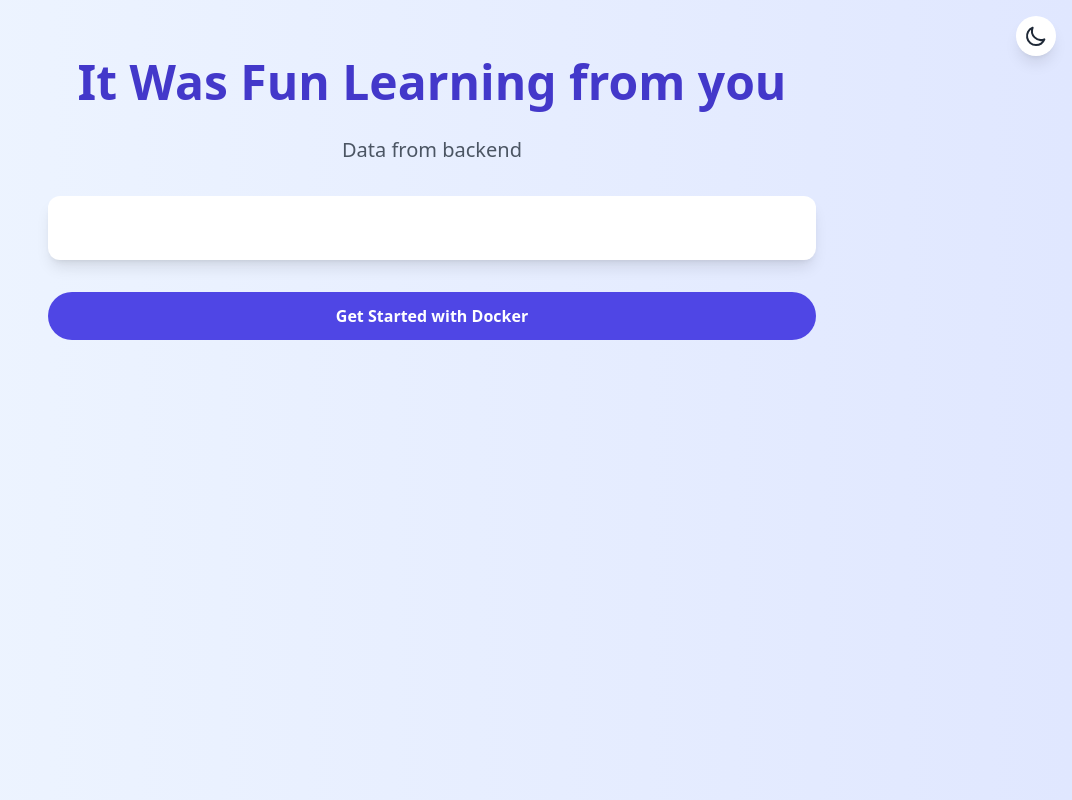
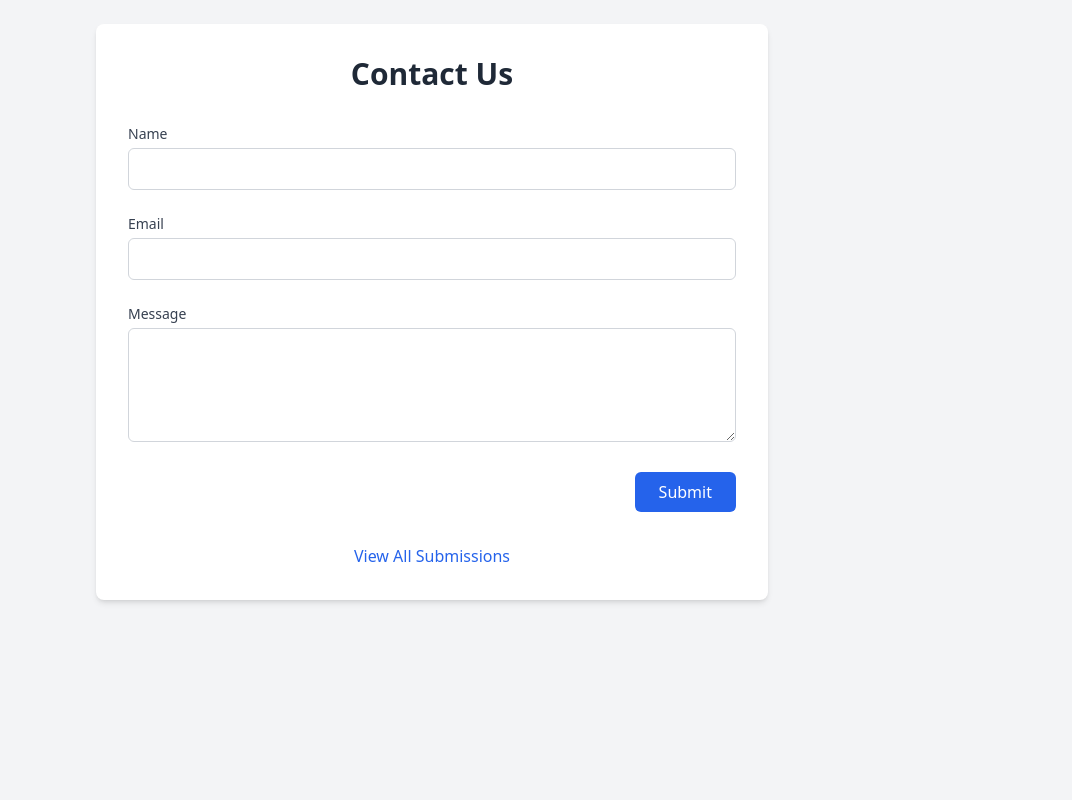
Before and after one commit to imTanush02/App-Docker, a Node project: template frontend/views/index.ejs in a window 1280 px wide. Shown: the whole page, without its empty margins (208-1280 px from the left). Run offline with Node 20 templates, Linux system fonts and the light colour scheme; the template is opened without the code that fills it, so the values that code supplies are empty; some libraries are stand-ins or nearby versions.

Commit message:
assignment done

```diff
--- a/backend/requirements.txt
+++ b/backend/requirements.txt
@@ -1 +1,3 @@
 flask
+pymongo
+python-dotenv
--- a/frontend/views/index.ejs
+++ b/frontend/views/index.ejs
@@ -1,75 +1,77 @@
 <!DOCTYPE html>
-<html lang="en" class="">
-  <head>
-    <meta charset="UTF-8" />
-    <meta name="viewport" content="width=device-width, initial-scale=1.0" />
-    <title>Docker Learning Journey</title>
-    <!-- Tailwind CSS CDN with dark mode -->
+<html lang="en">
+<head>
+    <meta charset="UTF-8">
+    <meta name="viewport" content="width=device-width, initial-scale=1.0">
+    <title>Contact Form</title>
     <script src="https://cdn.tailwindcss.com"></script>
+</head>
+<body class="bg-gray-100 min-h-screen p-6">
+    <div class="max-w-2xl mx-auto bg-white rounded-lg shadow-md p-8">
+        <h1 class="text-3xl font-bold text-gray-800 mb-8 text-center">Contact Us</h1>
+
+        <form id="contactForm" class="space-y-6">
+            <div>
+                <label for="name" class="block text-sm font-medium text-gray-700 mb-1">Name</label>
+                <input type="text" id="name" name="name" required
+                    class="w-full px-4 py-2 border border-gray-300 rounded-md focus:ring-2 focus:ring-blue-500 focus:border-transparent">
+            </div>
+
+            <div>
+                <label for="email" class="block text-sm font-medium text-gray-700 mb-1">Email</label>
+                <input type="email" id="email" name="email" required
+                    class="w-full px-4 py-2 border border-gray-300 rounded-md focus:ring-2 focus:ring-blue-500 focus:border-transparent">
+            </div>
+
+            <div>
+                <label for="message" class="block text-sm font-medium text-gray-700 mb-1">Message</label>
+                <textarea id="message" name="message" rows="4" required
+                    class="w-full px-4 py-2 border border-gray-300 rounded-md focus:ring-2 focus:ring-blue-500 focus:border-transparent"></textarea>
+            </div>
+
+            <div class="flex justify-end">
+                <button type="submit"
+                    class="px-6 py-2 bg-blue-600 text-white font-medium rounded-md hover:bg-blue-700 focus:outline-none focus:ring-2 focus:ring-blue-500 focus:ring-offset-2">
+                    Submit
+                </button>
+            </div>
+        </form>
+
+        <div class="mt-8 text-center">
+            <a href="/success" class="text-blue-600 hover:underline">View All Submissions</a>
+        </div>
+    </div>
+
     <script>
-      // Check for saved user preference, if any, on load
-      if (localStorage.theme === 'dark' || (!('theme' in localStorage) && window.matchMedia('(prefers-color-scheme: dark)').matches)) {
-        document.documentElement.classList.add('dark');
-      } else {
-        document.documentElement.classList.remove('dark');
-      }
+        document.getElementById('contactForm').addEventListener('submit', async (e) => {
+            e.preventDefault();
 
-      // Toggle dark mode
-      function toggleDarkMode() {
-        if (document.documentElement.classList.contains('dark')) {
-          document.documentElement.classList.remove('dark');
-          localStorage.theme = 'light';
-        } else {
-          document.documentElement.classList.add('dark');
-          localStorage.theme = 'dark';
-        }
-      }
+            const formData = {
+                name: document.getElementById('name').value,
+                email: document.getElementById('email').value,
+                message: document.getElementById('message').value
+            };
+
+            try {
+                const response = await fetch('/submit', {
+                    method: 'POST',
+                    headers: {
+                        'Content-Type': 'application/json',
+                    },
+                    body: JSON.stringify(formData)
+                });
+
+                if (response.ok) {
+                    window.location.href = '/success';
+                } else {
+                    const error = await response.json();
+                    alert(`Error: ${error.error || 'Failed to submit form'}`);
+                }
+            } catch (error) {
+                console.error('Error:', error);
+                alert('An error occurred while submitting the form');
+            }
+        });
     </script>
-    <script>
-      // Add Tailwind config with dark mode
-      tailwind.config = {
-        darkMode: 'class',
-        theme: {
-          extend: {
-            colors: {
-              dark: '#1a1a2e',
-              'dark-secondary': '#16213e',
-            },
-          },
-        },
-      };
-    </script>
-  </head>
-  <body class="bg-gradient-to-r from-blue-50 to-indigo-100 dark:from-dark dark:to-dark-secondary min-h-screen transition-colors duration-300">
-    <!-- Dark mode toggle button -->
-    <button onclick="toggleDarkMode()" class="fixed top-4 right-4 p-2 rounded-full bg-white dark:bg-gray-800 shadow-lg hover:bg-gray-100 dark:hover:bg-gray-700 transition-colors">
-      <svg class="w-6 h-6 text-gray-800 dark:text-white" fill="none" stroke="currentColor" viewBox="0 0 24 24" xmlns="http://www.w3.org/2000/svg">
-        <path stroke-linecap="round" stroke-linejoin="round" stroke-width="2" d="M20.354 15.354A9 9 0 018.646 3.646 9.003 9.003 0 0012 21a9.003 9.003 0 008.354-5.646z"></path>
-      </svg>
-    </button>
-    <div class="container mx-auto px-4 py-16">
-      <div class="max-w-3xl mx-auto text-center">
-        <h1 class="text-5xl font-bold text-indigo-700 dark:text-indigo-400 mb-6 animate-bounce">
-          It Was Fun Learning from you
-        </h1>
-        <p class="text-xl text-gray-600 dark:text-gray-300 mb-8">Data from backend</p>
-
-        <div class="bg-white dark:bg-gray-800 rounded-xl shadow-lg p-8 mb-8 transition-colors duration-300">
-          <div class="grid grid-cols-1 md:grid-cols-3 gap-6">
-            <% data.data.forEach((item) => { %>
-            <div class="p-4 bg-indigo-50 dark:bg-gray-700 rounded-lg transition-colors duration-300">
-              <h3 class="font-medium text-lg mb-2 text-gray-800 dark:text-gray-200"><%= item %></h3>
-            </div>
-            <% }) %>
-          </div>
-        </div>
-
-        <div
-          class="bg-indigo-600 hover:bg-indigo-700 text-white font-bold py-3 px-8 rounded-full transition duration-300 transform hover:scale-105"
-        >
-          Get Started with Docker
-        </div>
-      </div>
-    </div>
-  </body>
+</body>
 </html>
```
Also changed, not shown: docker-compose.yaml (+16 -17 lines), frontend/app.js (+49 -16 lines), frontend/package.json (+9 -7 lines), frontend/views/success.ejs (added, +65 -0 lines), 5 other files.
